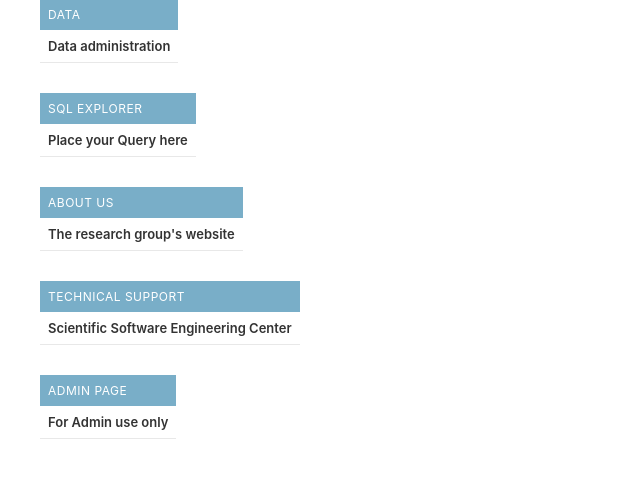
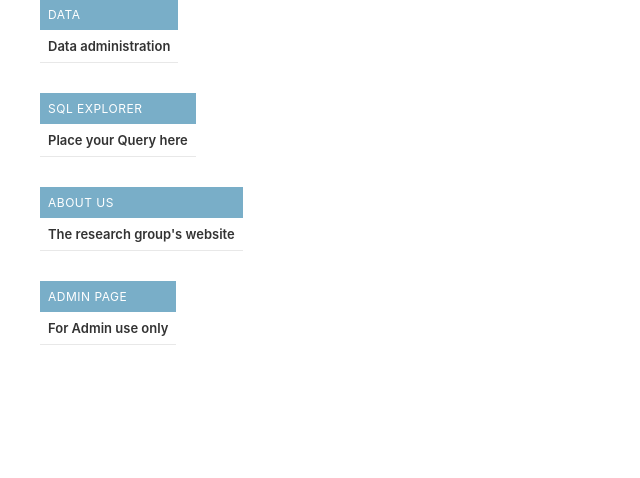
Before and after one commit to ssec-jhu/db-template, a Django app: template biospecdb/apps/uploader/templates/Home.html in a window 1280 px wide. Shown: the part 223-701 px from the top of the page, without its empty margins (0-640 px from the left). Run offline with Django 4.2, Linux system fonts and the light colour scheme; the template is opened without the code that fills it, so the values that code supplies are empty.

Commit message:
Remove technical support link to SSEC website
Signed-off-by: James Noss <jnoss@jhu.edu>

```diff
--- a/biospecdb/apps/uploader/templates/Home.html
+++ b/biospecdb/apps/uploader/templates/Home.html
@@ -101,20 +101,6 @@
                     </tbody>
                   </table>
               </div>
-
-              <div class="SSEC module">
-                  <table>
-                    <caption>
-                      <a href="https://ai.jhu.edu/ssec/about/" class="section" title="Technical Support">Technical Support</a>
-                    </caption>
-                      <tbody>
-                        <tr class="model-biosample">
-                          <th scope="row">Scientific Software Engineering Center</a></th>
-                      </tr>
-                    </tbody>
-                  </table>
-              </div>
-
               <div class="admin module">
                 <table>
                   <caption>
```
